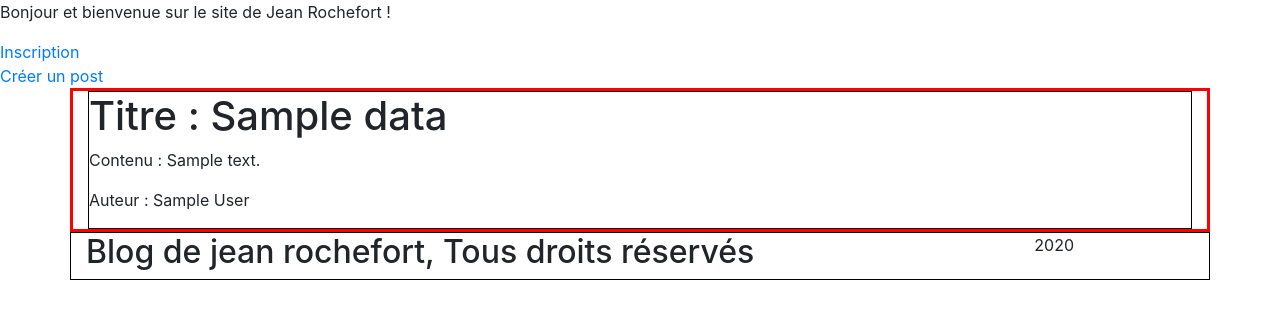
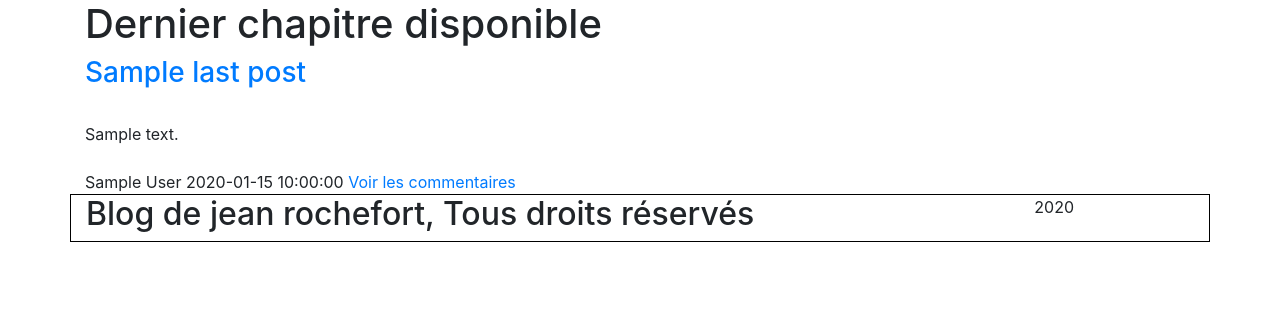
Before and after one commit to 21baki/OC-Project-4, a PHP site: template view/frontend/home.php in a window 1280 px wide. Shown: the part 98-417 px from the top of the page. Run offline with PHP 8.4, Linux system fonts and the light colour scheme; the template is opened without the code that fills it: most values are stand-ins (such as "Sample title", 1, 10 or a date in 2020); some libraries are stand-ins or nearby versions.

Commit message:
write a test of home view with OOP

```diff
--- a/view/frontend/home.php
+++ b/view/frontend/home.php
@@ -1,18 +1,31 @@
 
-<div>
-    <p>Bonjour et bienvenue sur le site de Jean Rochefort ! </p>
-    <a href="view/frontend/register.php">Inscription</a> <br />
-    <a href="view/frontend/createPost.php">Créer un post</a>
+<div class="regular-page-wrap">
+    <div class="container">
+        <div class="row justify-content-center">
+            <div class="col-md-12 col-lg-12">
+                <div class="page-content">
+                    <h1>Dernier chapitre disponible</h1>
+                    <div>
+                        <a class="link" href="<?php echo HOST.'post/id/'.$LastPost->getId();?>">
+                        <h3> <?php echo $LastPost->getTitle();?> </h3>
+                        </a>
+                        <br />
+                        <div class="PostContent">
+                            <?php echo $LastPost->getContent();?>
+                        </div>
+                        <br />
+                        <div>
+                            <span class="AuthorName"> <?php echo $LastPost->getAuthor();?> </span>
+                            <span class="CreationDate"> <?php echo $LastPost->getCreationDate();?> </span>
+                            <?php if($userSession->hasRole('admin')):?>
+                            <a href="<?php echo HOST.'edit/id/'.$LastPost->getId()?>">Editer le post</a>
+                            <a href="<?php echo HOST.'delete/id/'.$LastPost->getId()?>">Supprimer le post</a>
+                            <?php endif;?>
+                            <a class="link" href="<?php echo HOST.'post/id/'.$LastPost->getId();?>">Voir les commentaires</a>
+                        </div>
+                    </div>
+                </div>
+            </div>
+        </div>
+    </div>
 </div>
-
-
-<div style="border: 3px solid red;" class="container">
-    <?php foreach($data as $value) { ?>
-       <div style="border: 1px solid black;">
-             <h1>Titre : <?php  echo $value['title']; ?></h1>
-           <p> Contenu : <?php echo $value['content']; ?></p>
-           <p> Auteur : <?php echo $value['author']; ?></p>
-       </div>
-    <?php } ?>
-
-</div>
```
Also changed, not shown: .htaccess.
